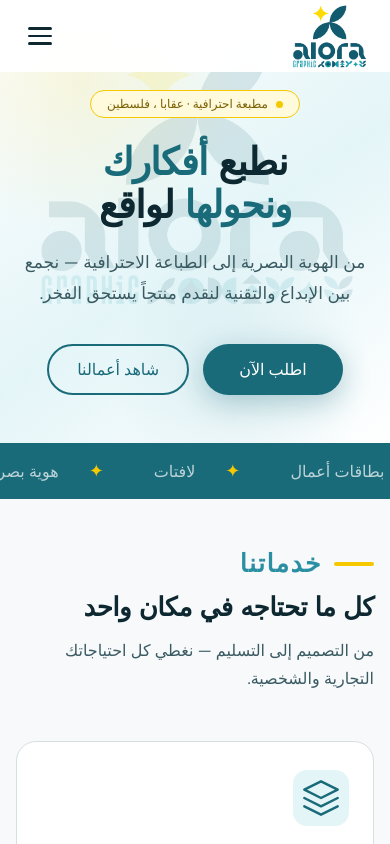
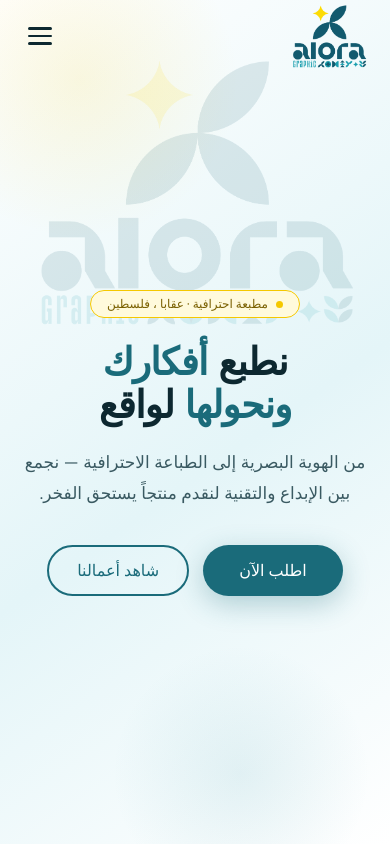
Before and after one commit to aburawhi07/alora-site, a React (Vite) app: page / in a window 390 px wide. Shown: the top 844 px of the page. Built offline with nearby package versions, Linux system fonts and the light colour scheme.

Commit message:
update phone view2

```diff
--- a/src/components/Hero/Hero.css
+++ b/src/components/Hero/Hero.css
@@ -45,7 +45,7 @@
 
 @media (max-width: 768px) {
   .hero {
-    min-height: auto;
+    min-height: 100vh;
     padding: 100px 20px 60px;
   }
 
--- a/src/components/Navbar/Navbar.css
+++ b/src/components/Navbar/Navbar.css
@@ -87,6 +87,20 @@
   .navbar {
     padding: 0 20px;
     height: 72px;
+    background: transparent;
+    backdrop-filter: none;
+    border-bottom: none;
+  }
+
+  /* When scrolled on mobile (no menu open), keep transparent */
+  .navbar.navbar--scrolled {
+    background: transparent;
+    backdrop-filter: none;
+    border-bottom: none;
+  }
+
+  /* When menu is open, show white background */
+  .navbar.navbar--menu-open {
     background: rgba(255, 255, 255, 0.96);
     backdrop-filter: blur(14px);
   }
--- a/src/components/Navbar/Navbar.jsx
+++ b/src/components/Navbar/Navbar.jsx
@@ -77,7 +77,7 @@ export default function Navbar({ page, setPage }) {
 
   return (
     <nav
-      className={`navbar ${scrolled ? "navbar--scrolled" : ""}`}
+      className={`navbar ${scrolled ? "navbar--scrolled" : ""} ${menuOpen ? "navbar--menu-open" : ""}`}
       dir="rtl"
       role="navigation"
       aria-label="التنقل الرئيسي"
```
